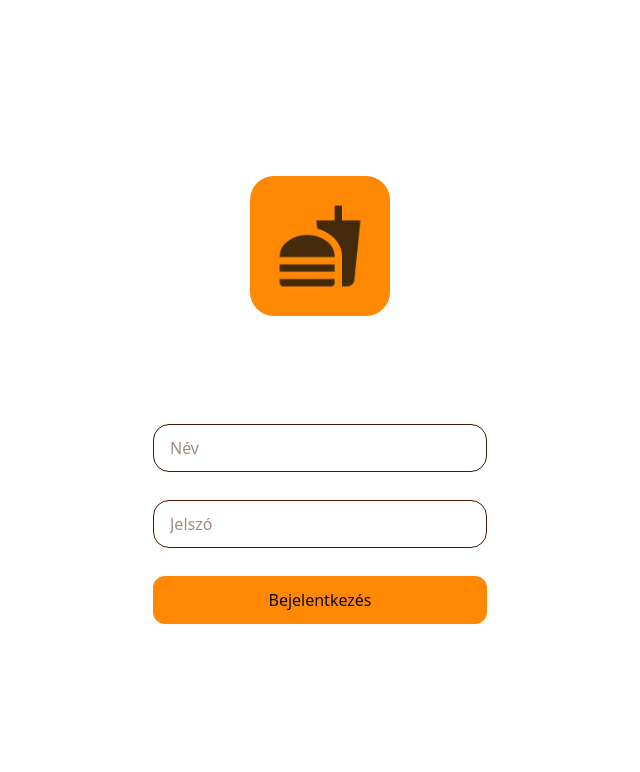
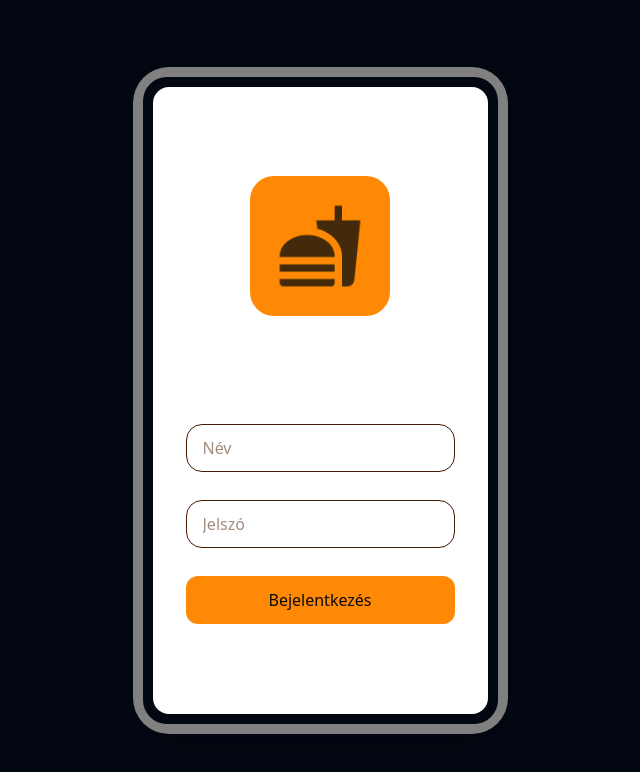
Before and after one commit to Jedlik202513A/Projektnap_JedlikBufe, a Nuxt app in the folder frontend/: page /login in a window 1280 px wide. Shown: the top 772 px of the page, without its empty margins (320-960 px from the left). Built offline with nearby package versions, Linux system fonts and the light colour scheme.

Commit message:
mobilos nézet

```diff
--- a/frontend/app/layouts/mobil.vue
+++ b/frontend/app/layouts/mobil.vue
@@ -17,7 +17,7 @@ onMounted(() => {
 <template>
     <div class="app-container bg-gray-950">
         <div class="mobile-frame" v-if="!isMobilDevice">
-            <div class="mobile-frame-content text-red-500 bg-gray-950 ">
+            <div class="mobile-frame-content text-red-500 bg-gray-950">
                 <slot/>
             </div>
         </div>
--- a/frontend/app/pages/login.vue
+++ b/frontend/app/pages/login.vue
@@ -2,7 +2,7 @@
 import { useAuthStore } from '~/stores/auth'
 
 definePageMeta({
-    layout: 'blank'
+    layout: 'mobil'
 })
 
 const { login } = useUserApi()
@@ -27,7 +27,7 @@ const handleLogin = async () => {
 </script>
 
 <template>
-    <div class="h-screen flex items-center justify-center bg-white">
+    <div class="h-full flex items-center justify-center bg-white rounded-2xl">
         <form @submit.prevent="handleLogin"
             class="max-w-4xl flex flex-col items-center gap-7 border w-100 border-white p-8">
             <div class="w-35 h-35 bg-orange-400 rounded-3xl mb-20 flex justify-center items-center">
```
